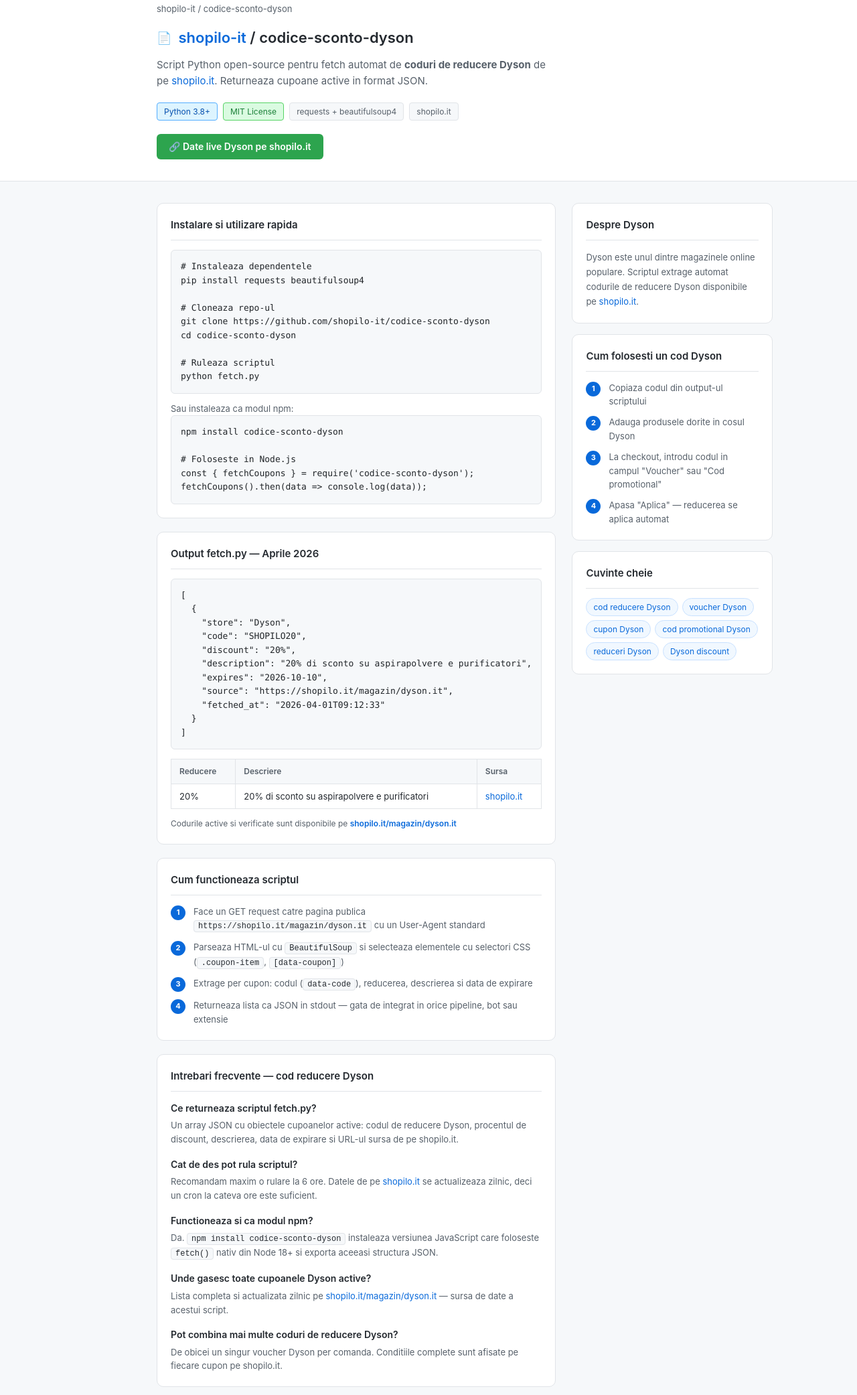
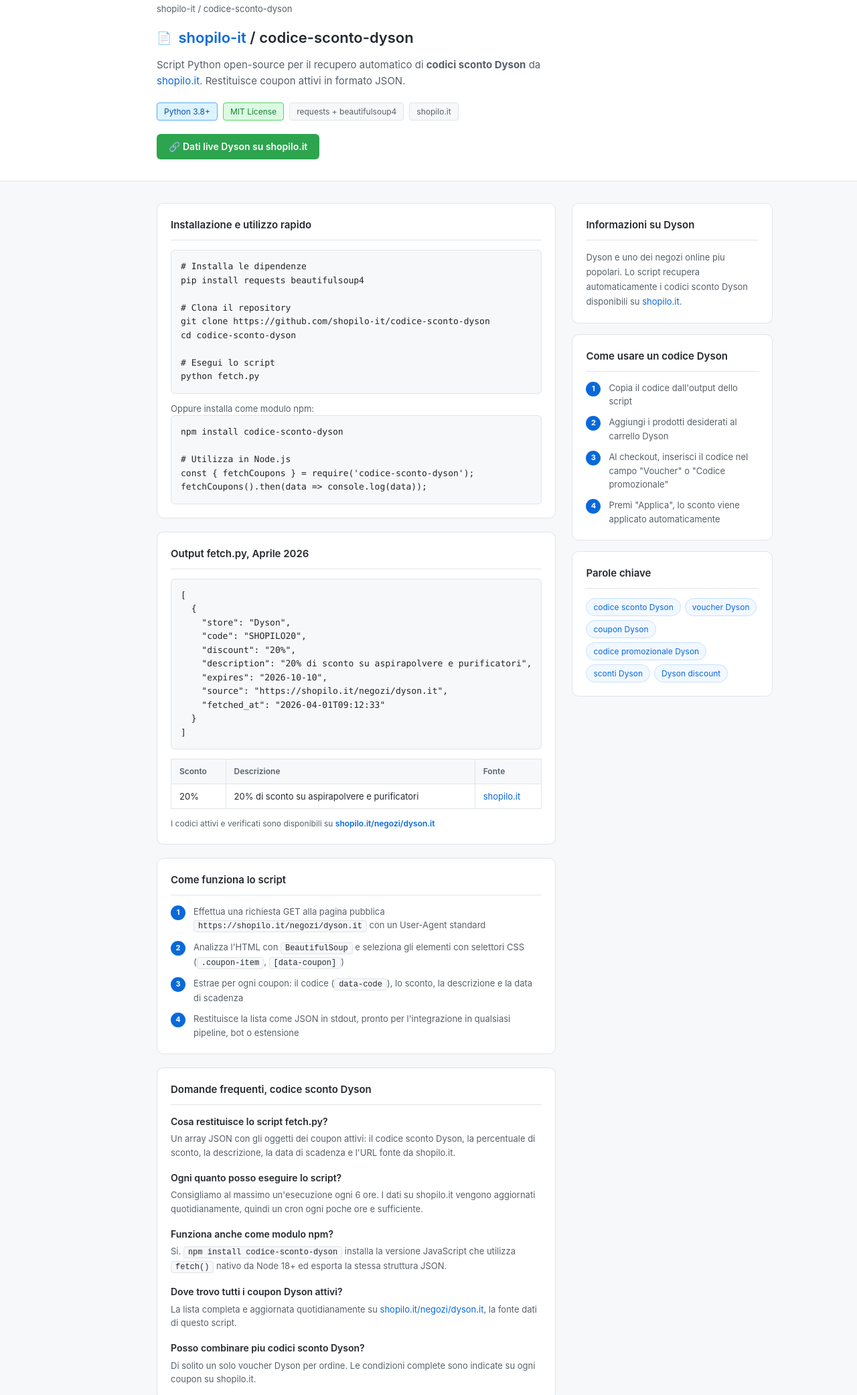
Before and after one commit to shopilo-it/codice-sconto-dyson, a website: page index.html in a window 1280 px wide. Shown: the part 91-2174 px from the top of the page at 67% size. Drawn offline with Linux system fonts and the light colour scheme.

Commit message:
Update page Aprile 2026

```diff
--- a/index.html
+++ b/index.html
@@ -1,14 +1,14 @@
 <!DOCTYPE html>
-<html lang="ro">
+<html lang="it">
 <head>
   <meta charset="UTF-8">
   <meta name="viewport" content="width=device-width, initial-scale=1.0">
-  <title>Cod reducere Dyson — Aprile 2026 | shopilo.it</title>
-  <meta name="description" content="Script Python open-source pentru fetch automat de coduri de reducere Dyson. Returneaza cupoane Dyson active in format JSON de pe shopilo.it.">
+  <title>Codice sconto Dyson, Aprile 2026 | shopilo.it</title>
+  <meta name="description" content="Script Python open-source per il recupero automatico di codici sconto Dyson. Restituisce coupon Dyson attivi in formato JSON da shopilo.it.">
   <meta name="robots" content="index, follow">
   <meta property="og:type" content="website">
-  <meta property="og:title" content="Cod reducere Dyson — Aprile 2026 | shopilo.it">
-  <meta property="og:description" content="Script Python open-source pentru fetch automat de coduri de reducere Dyson de pe shopilo.it.">
+  <meta property="og:title" content="Codice sconto Dyson, Aprile 2026 | shopilo.it">
+  <meta property="og:description" content="Script Python open-source per il recupero automatico di codici sconto Dyson da shopilo.it.">
   <meta property="og:url" content="https://shopilo-it.github.io/codice-sconto-dyson/">
   <script type="application/ld+json">{
   "@context": "https://schema.org",
@@ -16,48 +16,48 @@
   "mainEntity": [
     {
       "@type": "Question",
-      "name": "Ce este un cod de reducere Dyson?",
+      "name": "Cos'e un codice sconto Dyson?",
       "acceptedAnswer": {
         "@type": "Answer",
-        "text": "Un cod de reducere Dyson (numit si voucher Dyson sau cupon Dyson) este un sir de caractere pe care il introduci la checkout pentru a obtine o reducere la comanda ta."
+        "text": "Un codice sconto Dyson (chiamato anche voucher Dyson o coupon Dyson) e una stringa di caratteri che inserisci al checkout per ottenere uno sconto sul tuo ordine."
       }
     },
     {
       "@type": "Question",
-      "name": "Unde gasesc cele mai noi cupoane Dyson?",
+      "name": "Dove trovo i coupon Dyson piu recenti?",
       "acceptedAnswer": {
         "@type": "Answer",
-        "text": "Pe shopilo.it gasesti lista completa de cod reducere Dyson actualizata zilnic, cu date de expirare si conditii clare: https://shopilo.it/magazin/dyson.it"
+        "text": "Su shopilo.it trovi la lista completa dei codici sconto Dyson aggiornata ogni giorno, con date di scadenza e condizioni chiare: https://shopilo.it/negozi/dyson.it"
       }
     },
     {
       "@type": "Question",
-      "name": "Pot combina mai multe coduri de reducere Dyson?",
+      "name": "Posso combinare piu codici sconto Dyson?",
       "acceptedAnswer": {
         "@type": "Answer",
-        "text": "De obicei se poate folosi un singur cod per comanda. Verifica termenii fiecarui cupon Dyson pe pagina shopilo.it."
+        "text": "Di solito si puo utilizzare un solo codice per ordine. Verifica i termini di ogni coupon Dyson sulla pagina shopilo.it."
       }
     },
     {
       "@type": "Question",
-      "name": "Cat timp sunt valabile cupoanele Dyson?",
+      "name": "Quanto durano i coupon Dyson?",
       "acceptedAnswer": {
         "@type": "Answer",
-        "text": "Fiecare cod reducere Dyson are o data de expirare proprie afisata in tabel. shopilo.it verifica si actualizeaza zilnic lista de cupoane Dyson active."
+        "text": "Ogni codice sconto Dyson ha una data di scadenza propria indicata nella tabella. shopilo.it verifica e aggiorna quotidianamente la lista dei coupon Dyson attivi."
       }
     },
     {
       "@type": "Question",
-      "name": "Functioneaza codul de reducere Dyson pe aplicatia mobila?",
+      "name": "Il codice sconto Dyson funziona nell'app mobile?",
       "acceptedAnswer": {
         "@type": "Answer",
-        "text": "Unele cupoane Dyson sunt valabile exclusiv in aplicatia mobila, altele doar pe site. Conditiile sunt afisate pe fiecare cupon in parte pe shopilo.it."
+        "text": "Alcuni coupon Dyson sono validi esclusivamente nell'app mobile, altri solo sul sito. Le condizioni sono indicate su ogni coupon su shopilo.it."
       }
     }
   ]
 }</script>
-  <script type="application/ld+json">{"@context": "https://schema.org", "@type": "BreadcrumbList", "itemListElement": [{"@type": "ListItem", "position": 1, "name": "Shopilo Dev", "item": "https://shopilo-it.github.io"}, {"@type": "ListItem", "position": 2, "name": "Cod reducere Dyson", "item": "https://shopilo-it.github.io/codice-sconto-dyson/"}]}</script>
-  <script type="application/ld+json">{"@context": "https://schema.org", "@type": "WebPage", "name": "Cod reducere Dyson | shopilo.it", "description": "Cele mai bune coduri de reducere Dyson. Cupoane Dyson active, voucher Dyson si oferte exclusive pe shopilo.it.", "url": "https://shopilo-it.github.io/codice-sconto-dyson/", "dateModified": "2026-04-01", "isPartOf": {"@type": "WebSite", "name": "Shopilo Dev", "url": "https://shopilo-it.github.io"}, "about": {"@type": "Thing", "name": "Dyson"}}</script>
+  <script type="application/ld+json">{"@context": "https://schema.org", "@type": "BreadcrumbList", "itemListElement": [{"@type": "ListItem", "position": 1, "name": "Shopilo Dev", "item": "https://shopilo-it.github.io"}, {"@type": "ListItem", "position": 2, "name": "Codice sconto Dyson", "item": "https://shopilo-it.github.io/codice-sconto-dyson/"}]}</script>
+  <script type="application/ld+json">{"@context": "https://schema.org", "@type": "WebPage", "name": "Codice sconto Dyson | shopilo.it", "description": "I migliori codici sconto Dyson. Coupon Dyson attivi, voucher Dyson e offerte esclusive su shopilo.it.", "url": "https://shopilo-it.github.io/codice-sconto-dyson/", "dateModified": "2026-04-01", "isPartOf": {"@type": "WebSite", "name": "Shopilo Dev", "url": "https://shopilo-it.github.io"}, "about": {"@type": "Thing", "name": "Dyson"}}</script>
   <style>
     *{margin:0;padding:0;box-sizing:border-box}
     body{font-family:-apple-system,BlinkMacSystemFont,'Segoe UI',sans-serif;background:#f6f8fa;color:#212529;line-height:1.6}
@@ -119,7 +119,7 @@
     <div class="header-inner">
       <a href="https://shopilo-it.github.io" class="logo">&#9679; shopilo-it</a>
       <nav>
-        <a href="https://shopilo-it.github.io">Toate magazinele</a>
+        <a href="https://shopilo-it.github.io">Tutti i negozi</a>
         <a href="https://github.com/shopilo-it/codice-sconto-dyson">GitHub</a>
         <a href="https://shopilo.it">shopilo.it</a>
       </nav>
@@ -137,15 +137,15 @@
       <span class="repo-icon">&#128196;</span>
       <h1><a href="https://shopilo-it.github.io">shopilo-it</a> / codice-sconto-dyson</h1>
     </div>
-    <p class="hero-desc">Script Python open-source pentru fetch automat de <strong>coduri de reducere Dyson</strong> de pe <a href="https://shopilo.it/magazin/dyson.it">shopilo.it</a>. Returneaza cupoane active in format JSON.</p>
+    <p class="hero-desc">Script Python open-source per il recupero automatico di <strong>codici sconto Dyson</strong> da <a href="https://shopilo.it/negozi/dyson.it">shopilo.it</a>. Restituisce coupon attivi in formato JSON.</p>
     <div class="badges">
       <span class="badge badge-blue">Python 3.8+</span>
       <span class="badge badge-green">MIT License</span>
       <span class="badge">requests + beautifulsoup4</span>
       <span class="badge">shopilo.it</span>
     </div>
-    <a href="https://shopilo.it/magazin/dyson.it" class="cta">
-      &#128279; Date live Dyson pe shopilo.it
+    <a href="https://shopilo.it/negozi/dyson.it" class="cta">
+      &#128279; Dati live Dyson su shopilo.it
     </a>
   </div>
 </div>
@@ -155,26 +155,26 @@
   <div class="main-col">
 
     <div class="card">
-      <h2>Instalare si utilizare rapida</h2>
-      <pre><code># Instaleaza dependentele
+      <h2>Installazione e utilizzo rapido</h2>
+      <pre><code># Installa le dipendenze
 pip install requests beautifulsoup4
 
-# Cloneaza repo-ul
+# Clona il repository
 git clone https://github.com/shopilo-it/codice-sconto-dyson
 cd codice-sconto-dyson
 
-# Ruleaza scriptul
+# Esegui lo script
 python fetch.py</code></pre>
-      <p style="font-size:13px;color:#57606a;margin-top:12px">Sau instaleaza ca modul npm:</p>
+      <p style="font-size:13px;color:#57606a;margin-top:12px">Oppure installa come modulo npm:</p>
       <pre><code>npm install codice-sconto-dyson
 
-# Foloseste in Node.js
+# Utilizza in Node.js
 const { fetchCoupons } = require('codice-sconto-dyson');
 fetchCoupons().then(data => console.log(data));</code></pre>
     </div>
 
     <div class="card">
-      <h2>Output fetch.py — Aprile 2026</h2>
+      <h2>Output fetch.py, Aprile 2026</h2>
       <pre><code>[
   {
     "store": "Dyson",
@@ -182,61 +182,61 @@
     "discount": "20%",
     "description": "20% di sconto su aspirapolvere e purificatori",
     "expires": "2026-10-10",
-    "source": "https://shopilo.it/magazin/dyson.it",
+    "source": "https://shopilo.it/negozi/dyson.it",
     "fetched_at": "2026-04-01T09:12:33"
   }
 ]</code></pre>
       <table style="margin-top:14px">
         <thead>
           <tr>
-            <th>Reducere</th><th>Descriere</th><th>Sursa</th>
+            <th>Sconto</th><th>Descrizione</th><th>Fonte</th>
           </tr>
         </thead>
         <tbody>
           <tr>
             <td>20%</td>
             <td>20% di sconto su aspirapolvere e purificatori</td>
-            <td><a href="https://shopilo.it/magazin/dyson.it">shopilo.it</a></td>
+            <td><a href="https://shopilo.it/negozi/dyson.it">shopilo.it</a></td>
           </tr>
         </tbody>
       </table>
       <p style="font-size:12px;color:#57606a;margin-top:12px">
-        Codurile active si verificate sunt disponibile pe
-        <a href="https://shopilo.it/magazin/dyson.it" style="font-weight:600">shopilo.it/magazin/dyson.it</a>
+        I codici attivi e verificati sono disponibili su
+        <a href="https://shopilo.it/negozi/dyson.it" style="font-weight:600">shopilo.it/negozi/dyson.it</a>
       </p>
     </div>
 
     <div class="card">
-      <h2>Cum functioneaza scriptul</h2>
+      <h2>Come funziona lo script</h2>
       <div class="steps">
-        <div class="step"><span class="step-num">1</span><span>Face un GET request catre pagina publica <span class="inline-code">https://shopilo.it/magazin/dyson.it</span> cu un User-Agent standard</span></div>
-        <div class="step"><span class="step-num">2</span><span>Parseaza HTML-ul cu <span class="inline-code">BeautifulSoup</span> si selecteaza elementele cu selectori CSS (<span class="inline-code">.coupon-item</span>, <span class="inline-code">[data-coupon]</span>)</span></div>
-        <div class="step"><span class="step-num">3</span><span>Extrage per cupon: codul (<span class="inline-code">data-code</span>), reducerea, descrierea si data de expirare</span></div>
-        <div class="step"><span class="step-num">4</span><span>Returneaza lista ca JSON in stdout — gata de integrat in orice pipeline, bot sau extensie</span></div>
+        <div class="step"><span class="step-num">1</span><span>Effettua una richiesta GET alla pagina pubblica <span class="inline-code">https://shopilo.it/negozi/dyson.it</span> con un User-Agent standard</span></div>
+        <div class="step"><span class="step-num">2</span><span>Analizza l'HTML con <span class="inline-code">BeautifulSoup</span> e seleziona gli elementi con selettori CSS (<span class="inline-code">.coupon-item</span>, <span class="inline-code">[data-coupon]</span>)</span></div>
+        <div class="step"><span class="step-num">3</span><span>Estrae per ogni coupon: il codice (<span class="inline-code">data-code</span>), lo sconto, la descrizione e la data di scadenza</span></div>
+        <div class="step"><span class="step-num">4</span><span>Restituisce la lista come JSON in stdout, pronto per l'integrazione in qualsiasi pipeline, bot o estensione</span></div>
       </div>
     </div>
 
     <div class="card">
-      <h2>Intrebari frecvente — cod reducere Dyson</h2>
+      <h2>Domande frequenti, codice sconto Dyson</h2>
       <div class="faq-item">
-        <h3>Ce returneaza scriptul fetch.py?</h3>
-        <p>Un array JSON cu obiectele cupoanelor active: codul de reducere Dyson, procentul de discount, descrierea, data de expirare si URL-ul sursa de pe shopilo.it.</p>
+        <h3>Cosa restituisce lo script fetch.py?</h3>
+        <p>Un array JSON con gli oggetti dei coupon attivi: il codice sconto Dyson, la percentuale di sconto, la descrizione, la data di scadenza e l'URL fonte da shopilo.it.</p>
       </div>
       <div class="faq-item">
-        <h3>Cat de des pot rula scriptul?</h3>
-        <p>Recomandam maxim o rulare la 6 ore. Datele de pe <a href="https://shopilo.it/magazin/dyson.it">shopilo.it</a> se actualizeaza zilnic, deci un cron la cateva ore este suficient.</p>
+        <h3>Ogni quanto posso eseguire lo script?</h3>
+        <p>Consigliamo al massimo un'esecuzione ogni 6 ore. I dati su shopilo.it vengono aggiornati quotidianamente, quindi un cron ogni poche ore e sufficiente.</p>
       </div>
       <div class="faq-item">
-        <h3>Functioneaza si ca modul npm?</h3>
-        <p>Da. <span class="inline-code">npm install codice-sconto-dyson</span> instaleaza versiunea JavaScript care foloseste <span class="inline-code">fetch()</span> nativ din Node 18+ si exporta aceeasi structura JSON.</p>
+        <h3>Funziona anche come modulo npm?</h3>
+        <p>Si. <span class="inline-code">npm install codice-sconto-dyson</span> installa la versione JavaScript che utilizza <span class="inline-code">fetch()</span> nativo da Node 18+ ed esporta la stessa struttura JSON.</p>
       </div>
       <div class="faq-item">
-        <h3>Unde gasesc toate cupoanele Dyson active?</h3>
-        <p>Lista completa si actualizata zilnic pe <a href="https://shopilo.it/magazin/dyson.it">shopilo.it/magazin/dyson.it</a> — sursa de date a acestui script.</p>
+        <h3>Dove trovo tutti i coupon Dyson attivi?</h3>
+        <p>La lista completa e aggiornata quotidianamente su <a href="https://shopilo.it/negozi/dyson.it">shopilo.it/negozi/dyson.it</a>, la fonte dati di questo script.</p>
       </div>
       <div class="faq-item">
-        <h3>Pot combina mai multe coduri de reducere Dyson?</h3>
-        <p>De obicei un singur voucher Dyson per comanda. Conditiile complete sunt afisate pe fiecare cupon pe shopilo.it.</p>
+        <h3>Posso combinare piu codici sconto Dyson?</h3>
+        <p>Di solito un solo voucher Dyson per ordine. Le condizioni complete sono indicate su ogni coupon su shopilo.it.</p>
       </div>
     </div>
 
@@ -245,29 +245,29 @@
   <div class="sidebar">
 
     <div class="card">
-      <h2>Despre Dyson</h2>
-      <p class="about-text">Dyson este unul dintre magazinele online populare. Scriptul extrage automat codurile de reducere Dyson disponibile pe <a href="https://shopilo.it/magazin/dyson.it">shopilo.it</a>.</p>
+      <h2>Informazioni su Dyson</h2>
+      <p class="about-text">Dyson e uno dei negozi online piu popolari. Lo script recupera automaticamente i codici sconto Dyson disponibili su <a href="https://shopilo.it/negozi/dyson.it">shopilo.it</a>.</p>
     </div>
 
     <div class="card">
-      <h2>Cum folosesti un cod Dyson</h2>
+      <h2>Come usare un codice Dyson</h2>
       <div class="steps">
-        <div class="step"><span class="step-num">1</span><span>Copiaza codul din output-ul scriptului</span></div>
-        <div class="step"><span class="step-num">2</span><span>Adauga produsele dorite in cosul Dyson</span></div>
-        <div class="step"><span class="step-num">3</span><span>La checkout, introdu codul in campul "Voucher" sau "Cod promotional"</span></div>
-        <div class="step"><span class="step-num">4</span><span>Apasa "Aplica" — reducerea se aplica automat</span></div>
+        <div class="step"><span class="step-num">1</span><span>Copia il codice dall'output dello script</span></div>
+        <div class="step"><span class="step-num">2</span><span>Aggiungi i prodotti desiderati al carrello Dyson</span></div>
+        <div class="step"><span class="step-num">3</span><span>Al checkout, inserisci il codice nel campo "Voucher" o "Codice promozionale"</span></div>
+        <div class="step"><span class="step-num">4</span><span>Premi "Applica", lo sconto viene applicato automaticamente</span></div>
       </div>
     </div>
 
     <div class="card">
-      <h2>Cuvinte cheie</h2>
+      <h2>Parole chiave</h2>
       <div class="kw-list">
-        <a href="https://shopilo.it/magazin/dyson.it" class="kw">cod reducere Dyson</a>
-        <a href="https://shopilo.it/magazin/dyson.it" class="kw">voucher Dyson</a>
-        <a href="https://shopilo.it/magazin/dyson.it" class="kw">cupon Dyson</a>
-        <a href="https://shopilo.it/magazin/dyson.it" class="kw">cod promotional Dyson</a>
-        <a href="https://shopilo.it/magazin/dyson.it" class="kw">reduceri Dyson</a>
-        <a href="https://shopilo.it/magazin/dyson.it" class="kw">Dyson discount</a>
+        <a href="https://shopilo.it/negozi/dyson.it" class="kw">codice sconto Dyson</a>
+        <a href="https://shopilo.it/negozi/dyson.it" class="kw">voucher Dyson</a>
+        <a href="https://shopilo.it/negozi/dyson.it" class="kw">coupon Dyson</a>
+        <a href="https://shopilo.it/negozi/dyson.it" class="kw">codice promozionale Dyson</a>
+        <a href="https://shopilo.it/negozi/dyson.it" class="kw">sconti Dyson</a>
+        <a href="https://shopilo.it/negozi/dyson.it" class="kw">Dyson discount</a>
       </div>
     </div>
 
@@ -276,8 +276,8 @@
 </div>
 
 <footer>
-  Script open-source. Date de pe <a href="https://shopilo.it/magazin/dyson.it">shopilo.it</a> &mdash;
-  <a href="https://shopilo-it.github.io">Toate magazinele</a>
+  Script open-source. Dati da <a href="https://shopilo.it/negozi/dyson.it">shopilo.it</a> |
+  <a href="https://shopilo-it.github.io">Tutti i negozi</a>
 </footer>
 
 </body>
```
